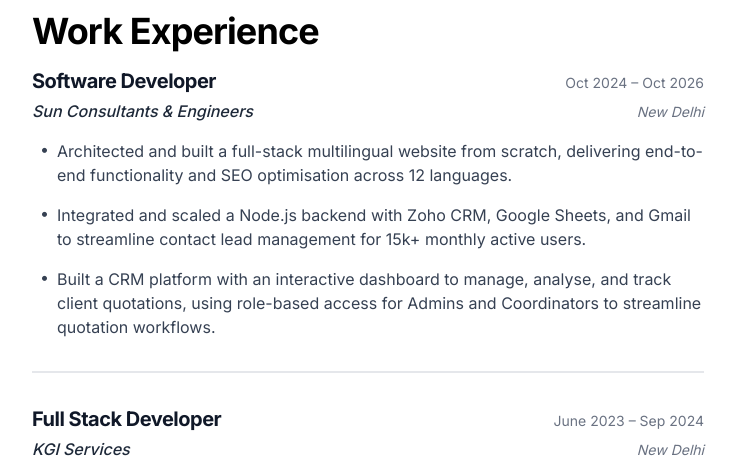
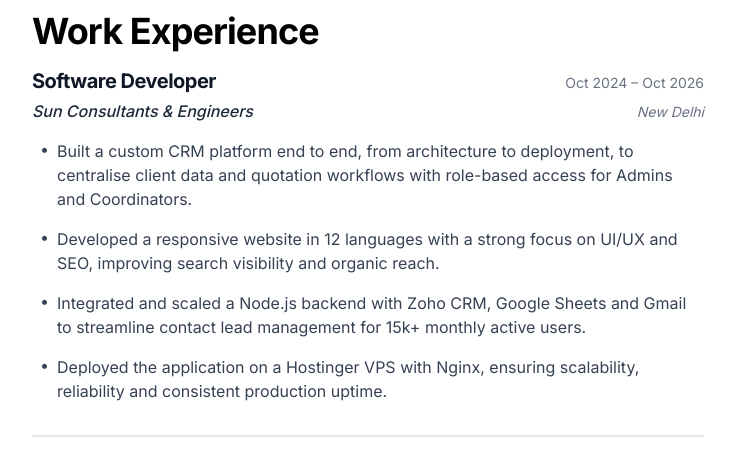
Before and after one commit to Mohd-Arzaid/arzaid, a Next.js app: page / in a window 1280 px wide. Shown: the part 1100-1558 px from the top of the page, without its empty margins (272-1009 px from the left). Built offline with nearby package versions, Linux system fonts and the light colour scheme.

Commit message:
Refine experience data by enhancing project descriptions for clarity and detail, including a focus on UI/UX, SEO improvements, and deployment specifics.

```diff
--- a/src/data/experience.js
+++ b/src/data/experience.js
@@ -6,9 +6,10 @@ const experience = [
     location: "New Delhi",
     dates: "Oct 2024 – Oct 2026",
     points: [
-      "Architected and built a full-stack multilingual website from scratch, delivering end-to-end functionality and SEO optimisation across 12 languages.",
-      "Integrated and scaled a Node.js backend with Zoho CRM, Google Sheets, and Gmail to streamline contact lead management for 15k+ monthly active users.",
-      "Built a CRM platform with an interactive dashboard to manage, analyse, and track client quotations, using role-based access for Admins and Coordinators to streamline quotation workflows.",
+      "Built a custom CRM platform end to end, from architecture to deployment, to centralise client data and quotation workflows with role-based access for Admins and Coordinators.",
+      "Developed a responsive website in 12 languages with a strong focus on UI/UX and SEO, improving search visibility and organic reach.",
+      "Integrated and scaled a Node.js backend with Zoho CRM, Google Sheets and Gmail to streamline contact lead management for 15k+ monthly active users.",
+      "Deployed the application on a Hostinger VPS with Nginx, ensuring scalability, reliability and consistent production uptime.",
     ],
   },
   {
```
